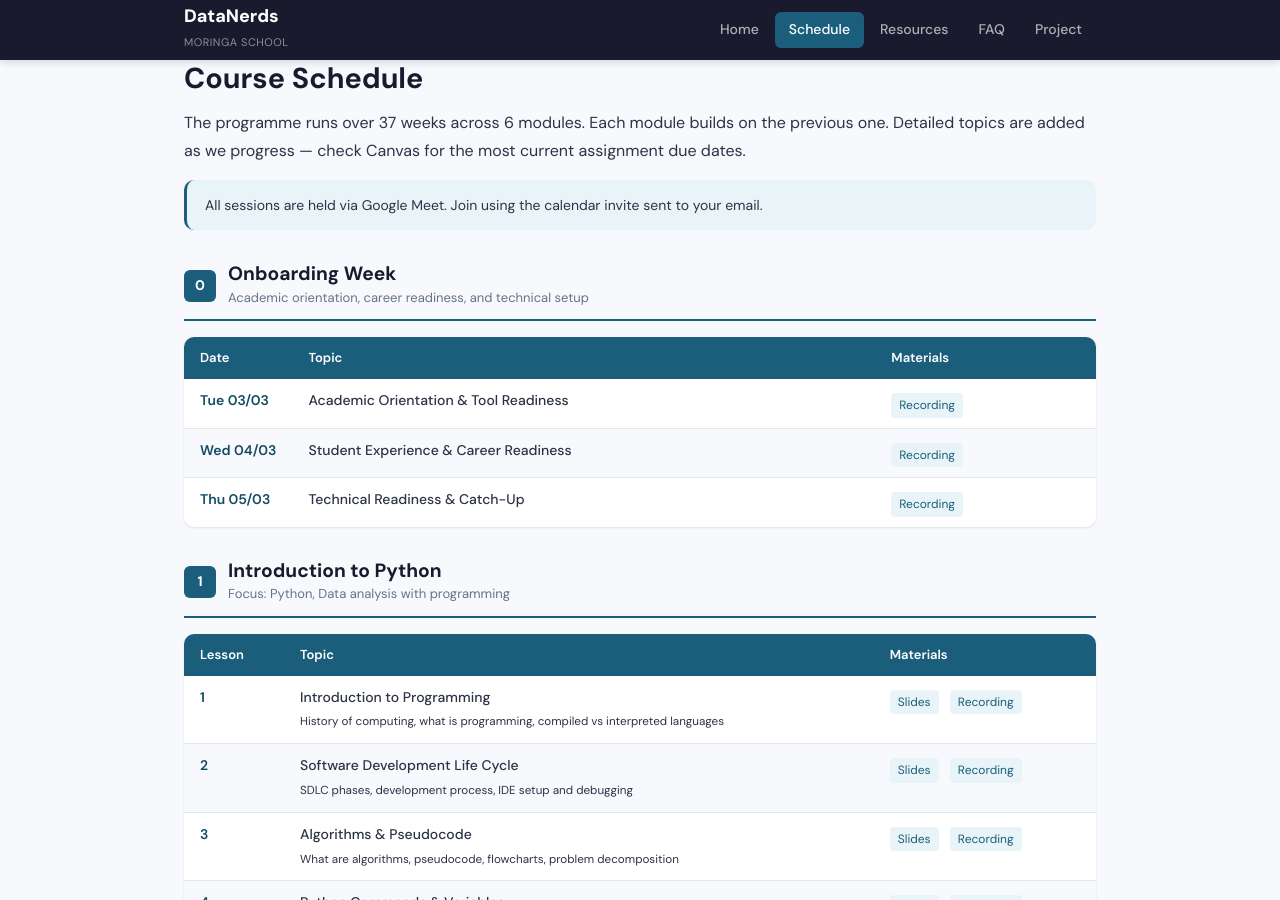
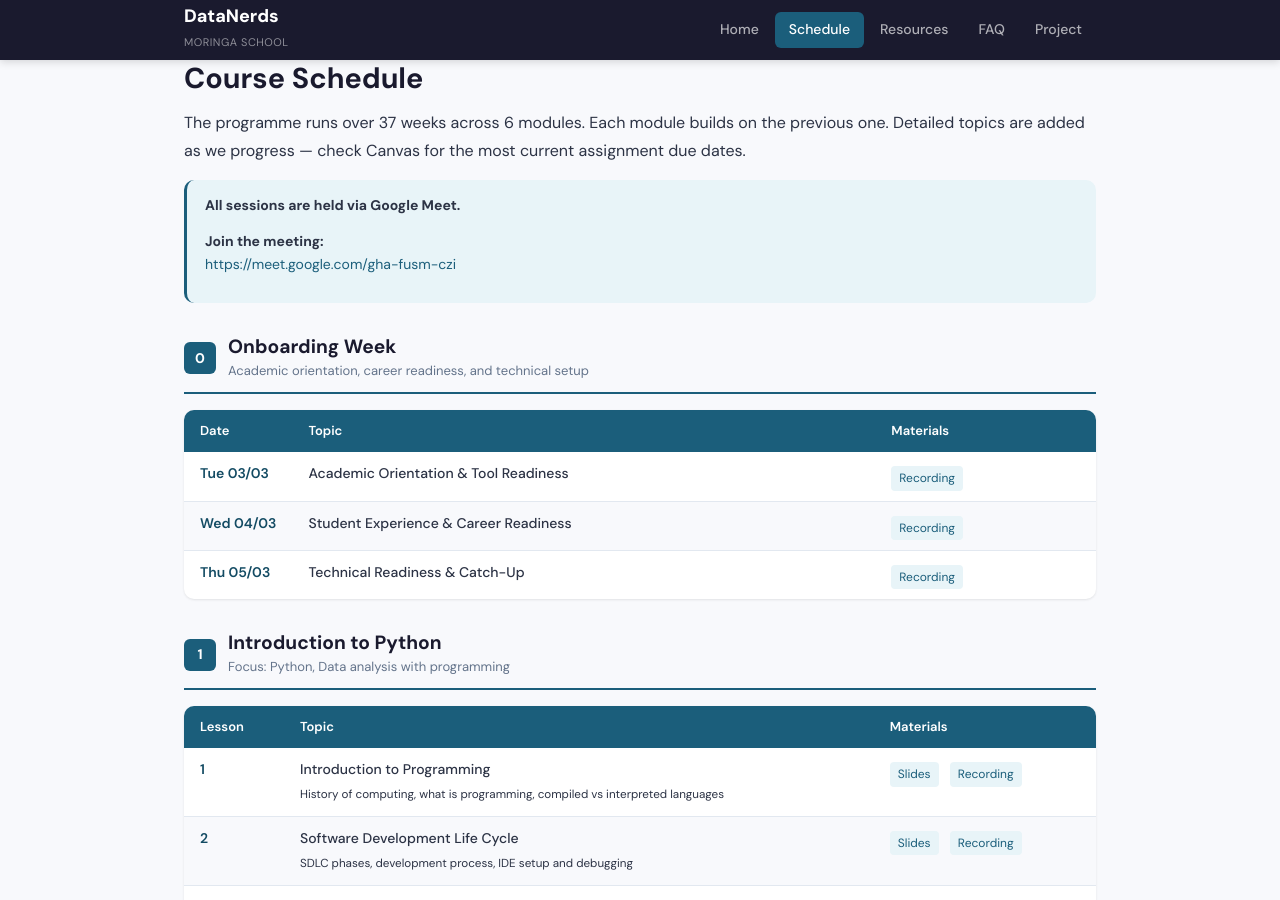
Before and after one commit to ds-moringa-datanerds/ds-moringa-datanerds.github.io, a Jekyll site: the page built from schedule.md, in a window 1280 px wide and 900 px high. Built offline with Jekyll 4.4.1, drawn with Linux system fonts in a browser that asks for light colours.

Commit message:
Add Google Meet session details to schedule

```diff
--- a/schedule.md
+++ b/schedule.md
@@ -6,8 +6,17 @@ title: Schedule
 <h1>Course Schedule</h1>
 <p>The programme runs over 37 weeks across 6 modules. Each module builds on the previous one. Detailed topics are added as we progress — check Canvas for the most current assignment due dates.</p>
 
+<!-- <div class="callout callout-info">
+  All sessions are held via Google Meet. Join using the calendar invite sent to your email.
+</div> -->
+
 <div class="callout callout-info">
-  All sessions are held via Google Meet. Join using the calendar invite sent to your email.
+  <p><strong>All sessions are held via Google Meet.</strong></p>
+
+  <p><strong>Join the meeting:</strong><br>
+  <a href="https://meet.google.com/gha-fusm-czi" target="_blank">
+    https://meet.google.com/gha-fusm-czi
+  </a></p>
 </div>
 
 
```
